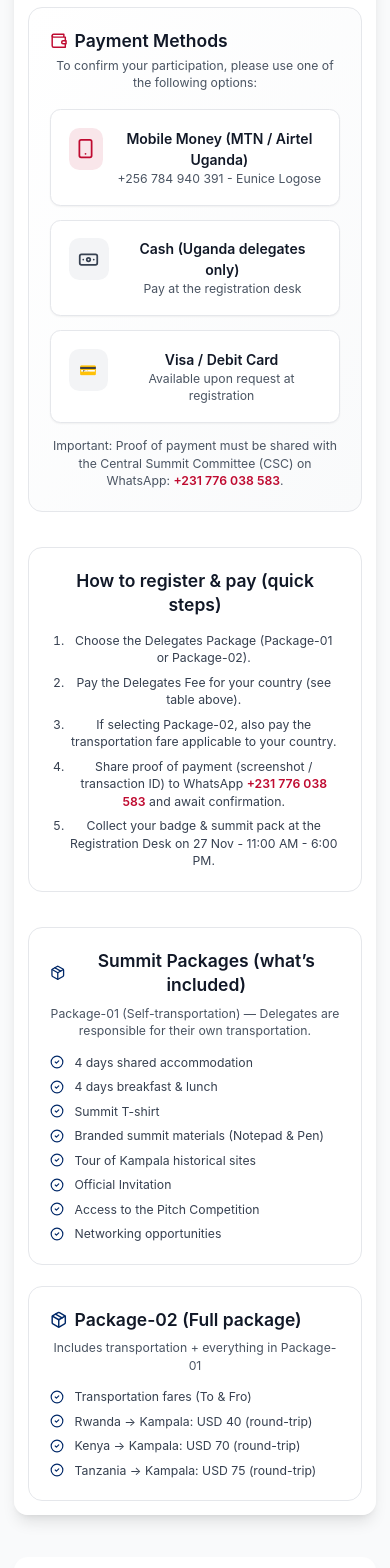
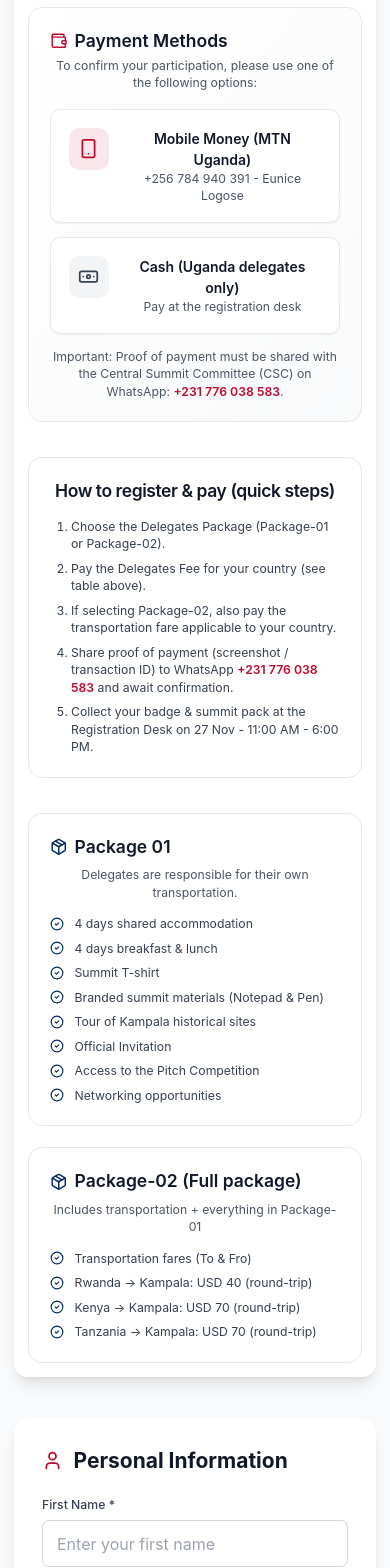
Before and after one commit to foliceasummit/folicea-summit-2025, a Next.js app: page /registration in a window 390 px wide. Shown: the part 1000-2568 px from the top of the page. Built offline with nearby package versions, Linux system fonts and the light colour scheme.

Commit message:
Home: restore Logistics Note button, remove Latest News; Registration: remove Visa card method, change Mobile Money label, rename Package section, adjust Package-02 Tanzania fare, center-align How-to steps; Footer/Contact: align WhatsApp under Phone icon

```diff
--- a/components/Footer.tsx
+++ b/components/Footer.tsx
@@ -109,11 +109,13 @@ const Footer = () => {
                   foliceasummit@gmail.com
                 </a>
               </div>
-                             <div className="flex items-center space-x-3">
-                 <Phone className="w-5 h-5 text-liberian-red flex-shrink-0" />
+                             <div className="flex items-start space-x-3">
+                <div className="flex-shrink-0">
+                  <Phone className="w-5 h-5 text-liberian-red" />
+                </div>
                 <div>
                   <p className="text-gray-300">+250 792 109 775 | +250 791 349 853</p>
-                    <div className="flex items-center">
+                  <div className="flex items-center mt-1">
                     <MessageCircle className="w-4 h-4 text-liberian-red mr-2" />
                     <a
                       href="https://wa.me/231776038583"
--- a/pages/contact.tsx
+++ b/pages/contact.tsx
@@ -261,7 +261,9 @@ const ContactPage = () => {
                   </div>
 
                   <div className="flex items-start space-x-4">
-                    <Phone className="w-6 h-6 text-liberian-red mt-1 flex-shrink-0" />
+                    <div className="flex-shrink-0">
+                      <Phone className="w-6 h-6 text-liberian-red mt-1" />
+                    </div>
                     <div>
                       <h3 className="font-semibold text-gray-900">Phone</h3>
                       <div className="space-y-1">
--- a/pages/index.tsx
+++ b/pages/index.tsx
@@ -246,7 +246,7 @@ const HomePage = () => {
 
           <div className="text-center space-x-3">
             <a href="https://ik.imagekit.io/foliceasummit/FOLICEA%20SUMMIT/Sponsorship%20Proposal.pdf?updatedAt=1757776444961" className="btn-primary text-lg px-8 py-4" target="_blank" rel="noopener noreferrer">
-              Sponsorship Opportunities (PDF)
+              Download Logistics Note (PDF)
             </a>
             <Link href="/contact" className="inline-flex items-center px-6 py-4 rounded-lg border border-white/60 text-white hover:bg-white hover:text-liberian-red transition-colors">
               Contact Us
@@ -294,69 +294,6 @@ const HomePage = () => {
                 </p>
               </motion.div>
             ))}
-          </div>
-        </div>
-      </section>
-
-      {/* Featured News (Home) */}
-      <section className="py-12 bg-white">
-        <div className="container-custom">
-          <motion.div
-            initial={{ opacity: 0, y: 20 }}
-            whileInView={{ opacity: 1, y: 0 }}
-            transition={{ duration: 0.8 }}
-            viewport={{ once: true }}
-            className="text-center mb-8"
-          >
-            <h2 className="text-3xl md:text-4xl font-bold text-gray-900 mb-3">Latest News</h2>
-            <p className="text-gray-600">Stay updated with highlights and announcements</p>
-          </motion.div>
-
-          <div className="grid grid-cols-1 md:grid-cols-3 gap-6">
-            {/* Featured item */}
-            <motion.div
-              initial={{ opacity: 0, y: 20 }}
-              whileInView={{ opacity: 1, y: 0 }}
-              transition={{ duration: 0.6 }}
-              viewport={{ once: true }}
-              className="md:col-span-2 bg-gradient-to-br from-white to-gray-50 rounded-2xl overflow-hidden shadow-lg border border-gray-100"
-            >
-              <div className="grid grid-cols-1 lg:grid-cols-2">
-                <div className="relative h-56 lg:h-full">
-                  <img src="https://ik.imagekit.io/foliceasummit/FOLICEA%20SUMMIT/Praise.jpg?updatedAt=1757333456399" alt="Featured News" className="w-full h-full object-cover" />
-                </div>
-                <div className="p-6 flex flex-col justify-center">
-                  <div className="text-sm text-gray-500 mb-2 flex items-center"><Calendar className="w-4 h-4 mr-2" /> September 6, 2025</div>
-                  <h3 className="text-2xl font-bold text-gray-900 mb-3">Mr. W. Praise Bloyuefloh to Lead Central Summit Committee</h3>
-                  <p className="text-gray-600 mb-4">FOLICEA appoints Mr. W. Praise Bloyuefloh as Chairperson of the Central Summit Committee for the inaugural FOLICEA Summit 2025 in Kampala.</p>
-                  <Link href="/news/2" className="inline-flex items-center text-liberian-red font-semibold hover:text-liberian-blue">Read More <ArrowRight className="w-4 h-4 ml-2" /></Link>
-                </div>
-              </div>
-            </motion.div>
-
-            {/* Secondary items */}
-            <motion.div
-              initial={{ opacity: 0, y: 20 }}
-              whileInView={{ opacity: 1, y: 0 }}
-              transition={{ duration: 0.6, delay: 0.1 }}
-              viewport={{ once: true }}
-              className="bg-white rounded-2xl overflow-hidden shadow-md border border-gray-100"
-            >
-              <div className="relative h-40">
-                <img src="https://images.unsplash.com/photo-1515187029135-18ee286d815b?auto=format&fit=crop&w=1000&q=80" alt="Registration Open" className="w-full h-full object-cover" />
-              </div>
-              <div className="p-5">
-                <div className="text-sm text-gray-500 mb-2 flex items-center"><Calendar className="w-4 h-4 mr-2" /> September 8, 2025</div>
-                <h4 className="text-lg font-semibold text-gray-900 mb-2">Registration Now Open</h4>
-                <Link href="/news/1" className="inline-flex items-center text-liberian-red font-semibold hover:text-liberian-blue">Read More <ArrowRight className="w-4 h-4 ml-2" /></Link>
-              </div>
-            </motion.div>
-          </div>
-
-          <div className="text-center mt-8">
-            <Link href="/news" className="inline-flex items-center px-5 py-3 rounded-full border border-gray-300 text-gray-800 hover:border-liberian-red hover:text-liberian-red transition-colors shadow-sm">
-              View All News <ArrowRight className="w-5 h-5 ml-2" />
-            </Link>
           </div>
         </div>
       </section>
--- a/pages/registration.tsx
+++ b/pages/registration.tsx
@@ -267,7 +267,7 @@ const RegistrationPage = () => {
                           <Smartphone className="w-6 h-6" />
                         </div>
                         <div>
-                          <p className="font-semibold text-gray-900">Mobile Money (MTN / Airtel Uganda)</p>
+                          <p className="font-semibold text-gray-900">Mobile Money (MTN Uganda)</p>
                           <p className="text-sm text-gray-600">+256 784 940 391 - Eunice Logose</p>
                         </div>
                       </div>
@@ -283,16 +283,7 @@ const RegistrationPage = () => {
                         </div>
                       </div>
 
-                      {/* Visa / Debit Card */}
-                      <div className="group relative flex items-start gap-4 rounded-xl border border-gray-200 p-5 bg-white shadow-sm hover:shadow-md transition-shadow">
-                        <div className="h-12 w-12 rounded-xl bg-gray-100 text-gray-700 flex items-center justify-center">
-                          💳
-                        </div>
-                        <div>
-                          <p className="font-semibold text-gray-900">Visa / Debit Card</p>
-                          <p className="text-sm text-gray-600">Available upon request at registration</p>
-                        </div>
-                      </div>
+
                     </div>
 
                     <p className="text-sm text-gray-600 mt-4">Important: Proof of payment must be shared with the Central Summit Committee (CSC) on WhatsApp: <a href="https://wa.me/231776038583" target="_blank" rel="noopener noreferrer" className="text-liberian-red font-semibold">+231 776 038 583</a>.</p>
@@ -300,8 +291,8 @@ const RegistrationPage = () => {
 
                   {/* How to register & pay */}
                   <div className="rounded-2xl border border-gray-200 p-6 bg-white">
-                    <h3 className="text-xl font-semibold text-gray-900 mb-4">How to register & pay (quick steps)</h3>
-                    <ol className="list-decimal pl-5 space-y-2 text-gray-700 text-sm">
+                    <h3 className="text-xl font-semibold text-gray-900 mb-4 text-center tracking-tight">How to register & pay (quick steps)</h3>
+                    <ol className="list-decimal pl-6 md:pl-10 space-y-2 text-gray-700 text-sm max-w-3xl mx-auto text-left">
                       <li>Choose the Delegates Package (Package-01 or Package-02).</li>
                       <li>Pay the Delegates Fee for your country (see table above).</li>
                       <li>If selecting Package-02, also pay the transportation fare applicable to your country.</li>
@@ -314,8 +305,8 @@ const RegistrationPage = () => {
                   <div className="grid grid-cols-1 lg:grid-cols-2 gap-6">
                     {/* Package-01 */}
                     <div className="rounded-2xl border border-gray-200 p-6 bg-white">
-                      <h3 className="text-xl font-semibold text-gray-900 mb-2 flex items-center gap-2"><Package className="w-5 h-5 text-liberian-blue"/> Summit Packages (what’s included)</h3>
-                      <p className="text-sm text-gray-600 mb-4">Package-01 (Self-transportation) — Delegates are responsible for their own transportation.</p>
+                      <h3 className="text-xl font-semibold text-gray-900 mb-2 flex items-center gap-2"><Package className="w-5 h-5 text-liberian-blue"/> Package 01</h3>
+                      <p className="text-sm text-gray-600 mb-4">Delegates are responsible for their own transportation.</p>
                       <ul className="space-y-2 text-gray-700 text-sm">
                         <li className="flex items-center gap-3"><CheckCircle2 className="w-4 h-4 text-liberian-blue"/> 4 days shared accommodation</li>
                         <li className="flex items-center gap-3"><CheckCircle2 className="w-4 h-4 text-liberian-blue"/> 4 days breakfast & lunch</li>
@@ -336,7 +327,7 @@ const RegistrationPage = () => {
                         <li className="flex items-center gap-3"><CheckCircle2 className="w-4 h-4 text-liberian-blue"/> Transportation fares (To & Fro)</li>
                         <li className="flex items-center gap-3"><CheckCircle2 className="w-4 h-4 text-liberian-blue"/> Rwanda → Kampala: USD 40 (round-trip)</li>
                         <li className="flex items-center gap-3"><CheckCircle2 className="w-4 h-4 text-liberian-blue"/> Kenya → Kampala: USD 70 (round-trip)</li>
-                        <li className="flex items-center gap-3"><CheckCircle2 className="w-4 h-4 text-liberian-blue"/> Tanzania → Kampala: USD 75 (round-trip)</li>
+                        <li className="flex items-center gap-3"><CheckCircle2 className="w-4 h-4 text-liberian-blue"/> Tanzania → Kampala: USD 70 (round-trip)</li>
                       </ul>
                     </div>
                   </div>
```
Lines whose indentation alone changed are shown as unchanged.
